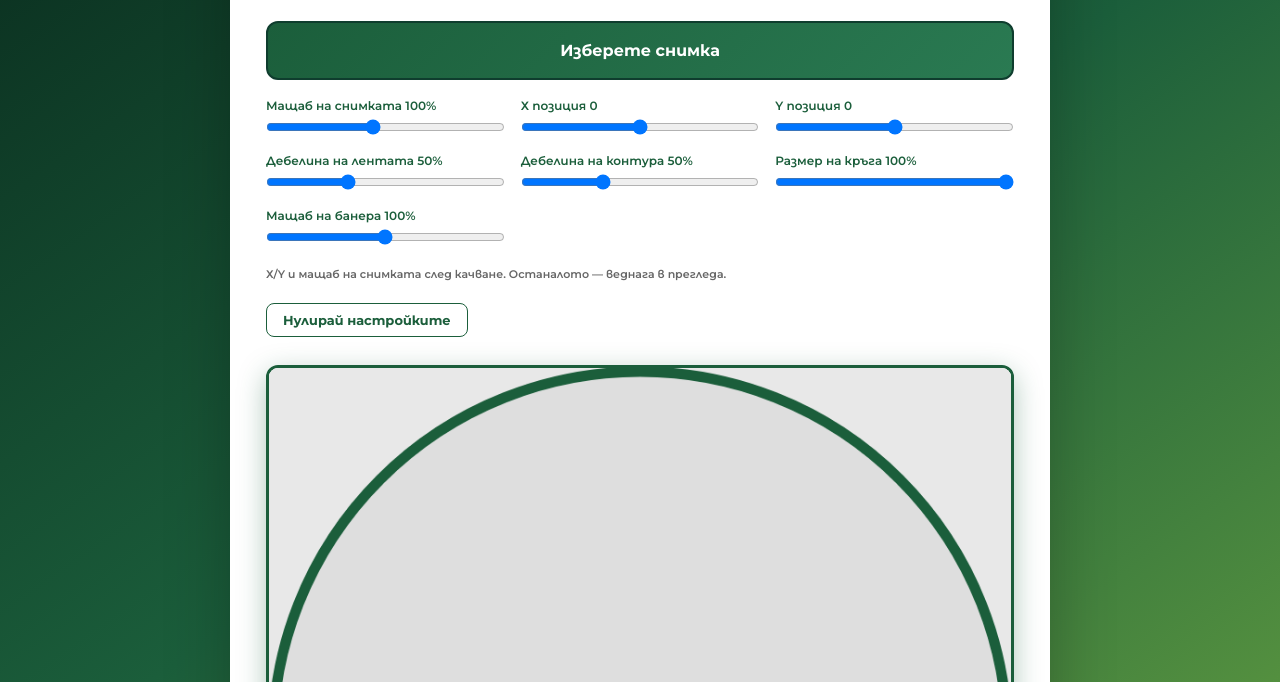
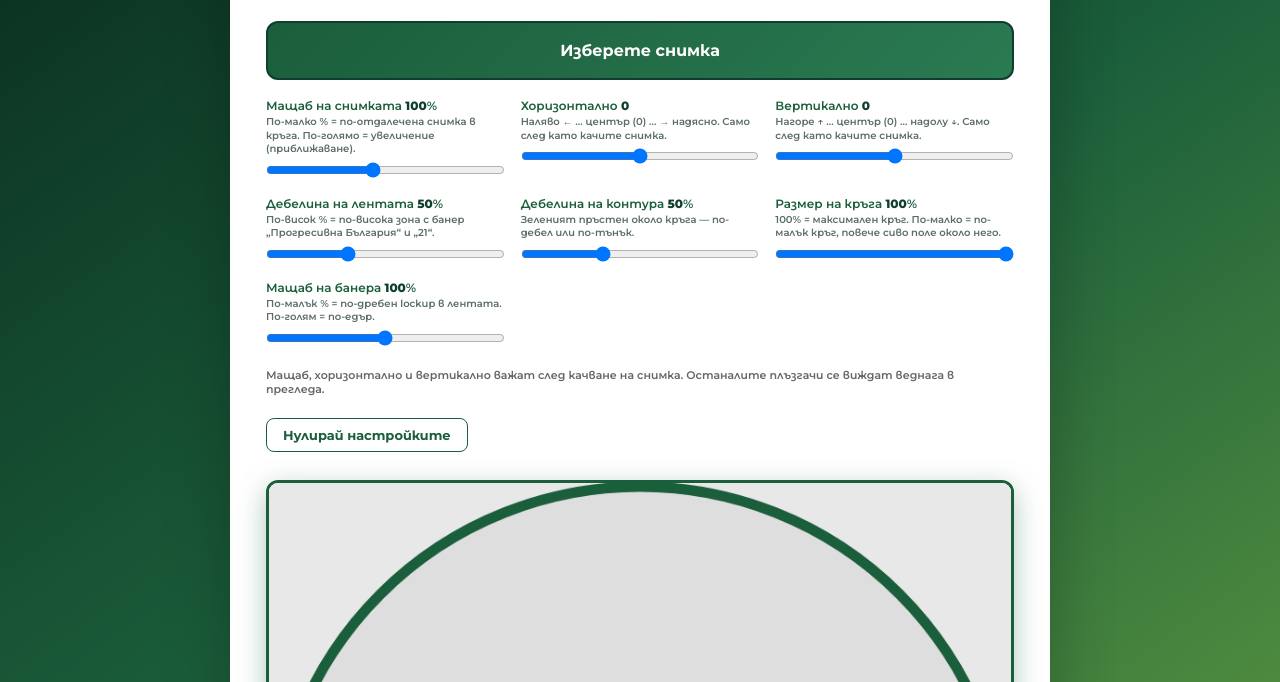
Before and after one commit to petyokyurkchiyski/podkrepa-radev-frame, a website: page profile_frame_generator.html in a window 1280 px wide. Shown: the part 118-800 px from the top of the page. Drawn offline with Linux system fonts and the light colour scheme.

Commit message:
ui: пояснения за плъзгачите (наляво/надясно, нагоре/надолу)
Made-with: Cursor

```diff
--- a/profile_frame_generator.html
+++ b/profile_frame_generator.html
@@ -70,7 +70,15 @@
             gap: 14px 16px;
         }
         @media (max-width: 720px) { .controls { grid-template-columns: 1fr 1fr; } }
-        .controls label { font-size: 12px; font-weight: 600; color: #1b5e3b; display: block; margin-bottom: 6px; }
+        .controls label { font-size: 12px; font-weight: 600; color: #1b5e3b; display: block; margin-bottom: 2px; }
+        .ctrl-val { font-weight: 800; color: #0f3d2e; }
+        .ctrl-hint {
+            font-size: 10px;
+            font-weight: 500;
+            color: #5a6d66;
+            line-height: 1.35;
+            margin: 0 0 6px 0;
+        }
         .controls input[type="range"] { width: 100%; }
         .controls-note { grid-column: 1 / -1; font-size: 11px; color: #666; margin-top: 4px; }
         .btn-small {
@@ -98,34 +106,41 @@
         </label>
         <div class="controls" id="controls">
             <div>
-                <label>Мащаб на снимката <span id="vSize">100</span>%</label>
+                <label>Мащаб на снимката <span id="vSize" class="ctrl-val">100</span>%</label>
+                <p class="ctrl-hint">По-малко % = по-отдалечена снимка в кръга. По-голямо = увеличение (приближаване).</p>
                 <input type="range" id="sizeSlider" min="60" max="150" value="100">
             </div>
             <div>
-                <label>Х позиция <span id="vPosX">0</span></label>
+                <label>Хоризонтално <span id="vPosX" class="ctrl-val">0</span></label>
+                <p class="ctrl-hint">Наляво ← … център (0) … → надясно. Само след като качите снимка.</p>
                 <input type="range" id="posXSlider" min="-100" max="100" value="0">
             </div>
             <div>
-                <label>Y позиция <span id="vPosY">0</span></label>
+                <label>Вертикално <span id="vPosY" class="ctrl-val">0</span></label>
+                <p class="ctrl-hint">Нагоре ↑ … център (0) … надолу ↓. Само след като качите снимка.</p>
                 <input type="range" id="posYSlider" min="-100" max="100" value="0">
             </div>
             <div>
-                <label>Дебелина на лентата <span id="vThick">50</span>%</label>
+                <label>Дебелина на лентата <span id="vThick" class="ctrl-val">50</span>%</label>
+                <p class="ctrl-hint">По-висок % = по-висока зона с банер „Прогресивна България“ и „21“.</p>
                 <input type="range" id="thickSlider" min="25" max="100" value="50">
             </div>
             <div>
-                <label>Дебелина на контура <span id="vStroke">50</span>%</label>
+                <label>Дебелина на контура <span id="vStroke" class="ctrl-val">50</span>%</label>
+                <p class="ctrl-hint">Зеленият пръстен около кръга — по-дебел или по-тънък.</p>
                 <input type="range" id="strokeSlider" min="25" max="100" value="50">
             </div>
             <div>
-                <label>Размер на кръга <span id="vCircle">100</span>%</label>
+                <label>Размер на кръга <span id="vCircle" class="ctrl-val">100</span>%</label>
+                <p class="ctrl-hint">100% = максимален кръг. По-малко = по-малък кръг, повече сиво поле около него.</p>
                 <input type="range" id="circleSlider" min="88" max="100" value="100">
             </div>
             <div>
-                <label>Мащаб на банера <span id="vBanner">100</span>%</label>
+                <label>Мащаб на банера <span id="vBanner" class="ctrl-val">100</span>%</label>
+                <p class="ctrl-hint">По-малък % = по-дребен lockup в лентата. По-голям = по-едър.</p>
                 <input type="range" id="bannerSlider" min="70" max="130" value="100">
             </div>
-            <p class="controls-note">Х/Y и мащаб на снимката след качване. Останалото — веднага в прегледа.</p>
+            <p class="controls-note">Мащаб, хоризонтално и вертикално важат след качване на снимка. Останалите плъзгачи се виждат веднага в прегледа.</p>
             <div style="grid-column:1/-1;">
                 <button type="button" class="btn-small" id="resetSettingsBtn">Нулирай настройките</button>
             </div>
```
